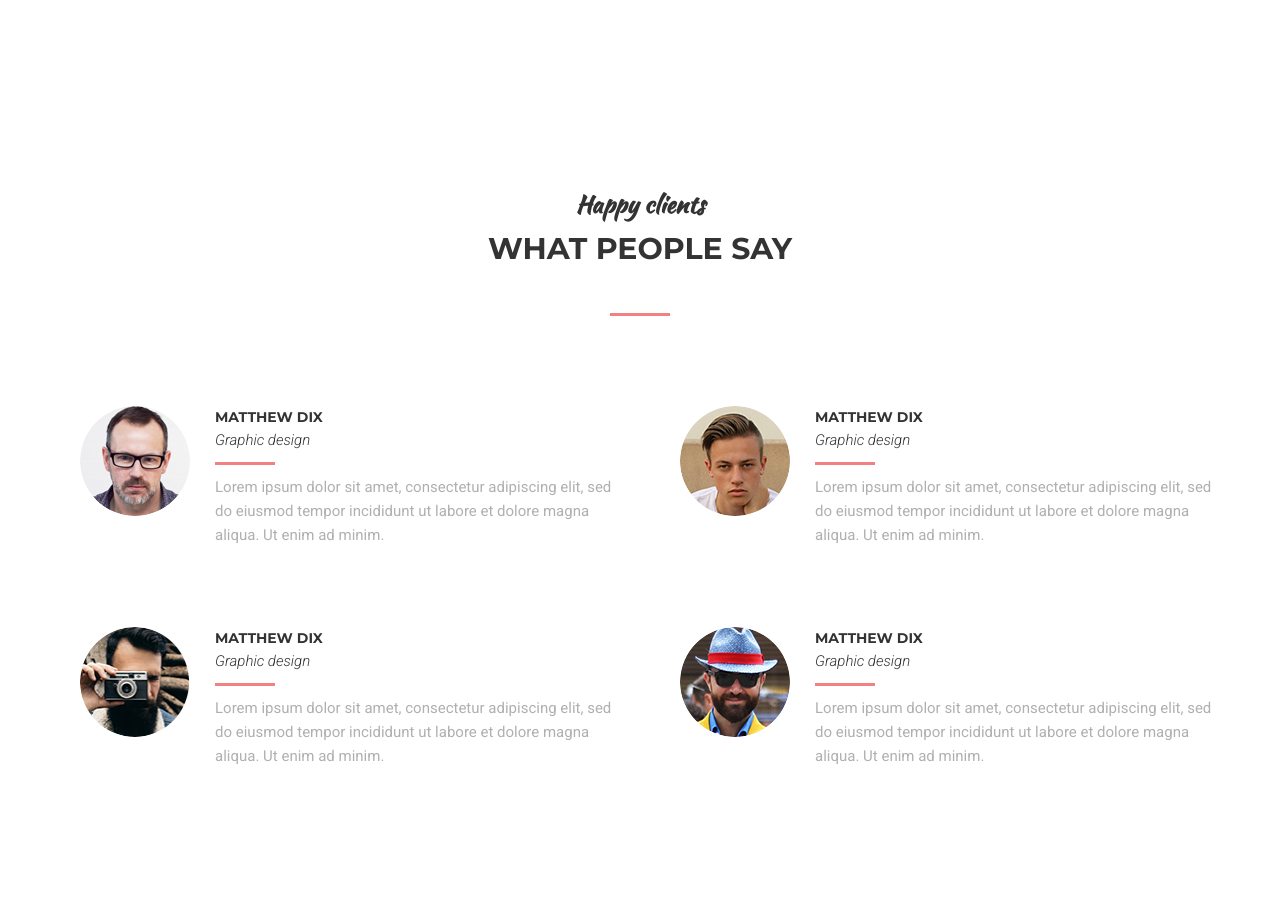
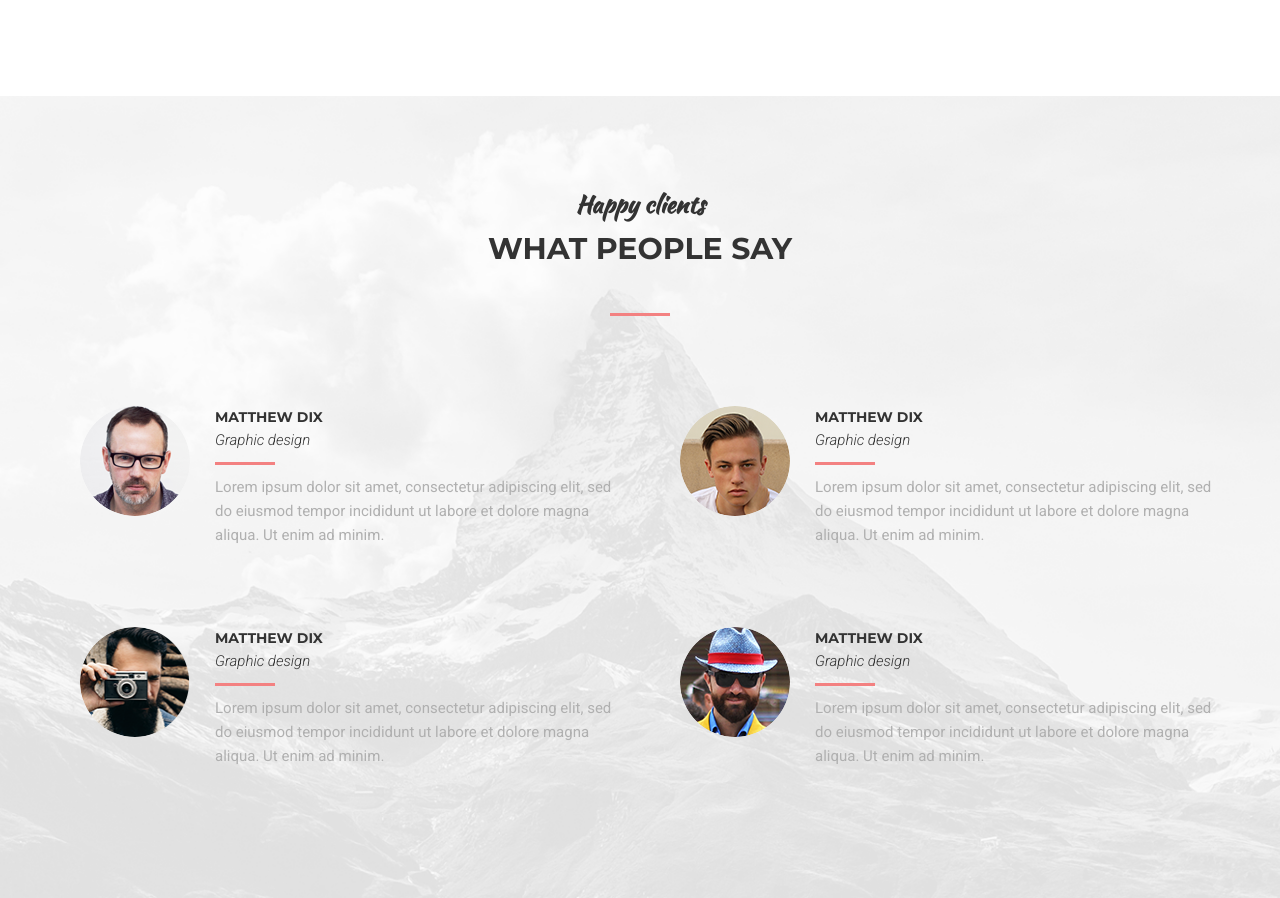
Before and after one commit to Lenarqa/someLending, a plain HTML site: page index.html in a window 1280 px wide. Shown: the part 7246-8144 px from the top of the page. Drawn offline with Linux system fonts and the light colour scheme; the site is published under a folder, as on GitHub Pages, so addresses that start at the root find nothing.

Commit message:
Fixed url bg

```diff
--- a/assets/css/style.css
+++ b/assets/css/style.css
@@ -685,7 +685,7 @@ nav a:hover:after{
 /* clients */
 .section-clients{
     margin-top: 135px;
-    background: url("/assets/img/bgClients.png") no-repeat center;
+    background: url("../img/bgClients.png") no-repeat center;
     -webkit-background-size: cover;
     background-size: cover;
 }
```
